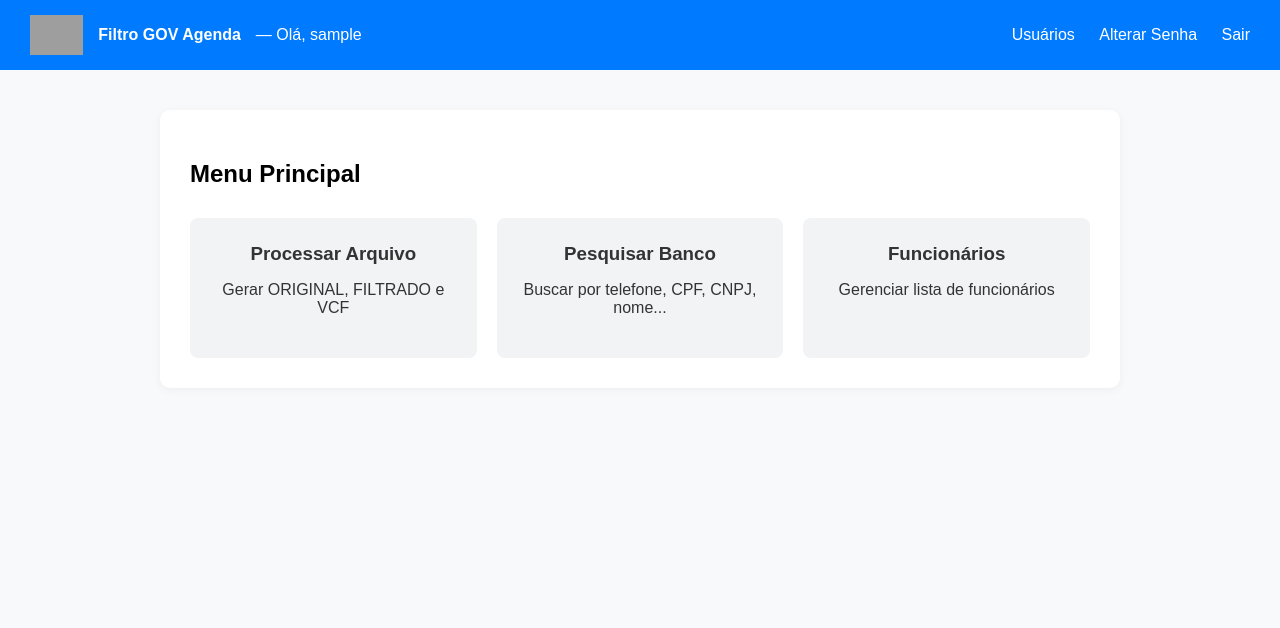
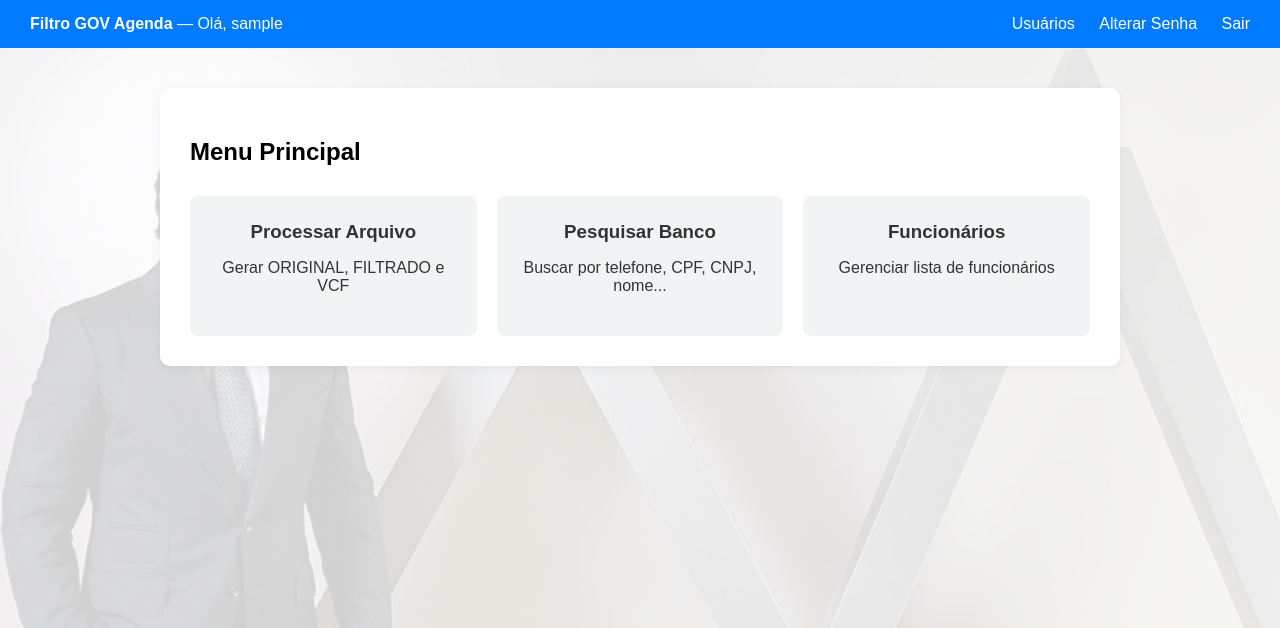
Before and after one commit to donizzetedopradojesus-commits/filtro-gov, a Flask app: page /dashboard in a window 1280 px wide. Shown: the top 628 px of the page. Run offline with Flask 3, Linux system fonts and the light colour scheme; the visitor is signed in with stand-in values (Sample User, id 1); grey boxes are pictures that could not be loaded.

Commit message:
Add files via upload

```diff
--- a/app.py
+++ b/app.py
@@ -57,7 +57,9 @@ def init_db():
             criado_em TEXT
         );
     """)
-    if not conn.execute("SELECT 1 FROM usuarios WHERE username = 'admin'").fetchone():
+    # Sempre garante que o admin existe
+    admin = conn.execute("SELECT id FROM usuarios WHERE username = 'admin'").fetchone()
+    if not admin:
         conn.execute(
             "INSERT INTO usuarios (username, password_hash, is_admin, criado_em) VALUES (?, ?, 1, ?)",
             ("admin", generate_password_hash("admin123"), datetime.now().isoformat())
--- a/static/LEIA-ME.txt
+++ b/static/LEIA-ME.txt
@@ -1,3 +1,3 @@
-# Coloque sua imagem aqui com o nome logo.png
-# Formatos aceitos: PNG, JPG, SVG
-# Tamanho recomendado: até 300x100 pixels
+# A imagem de fundo já está incluída (fundo.jpg)
+# Ela aparece clara atrás da página
+# Se quiser trocar, substitua o arquivo fundo.jpg
--- a/templates/dashboard.html
+++ b/templates/dashboard.html
@@ -4,8 +4,20 @@
     <meta charset="UTF-8">
     <title>Dashboard - Filtro GOV</title>
     <style>
-        body { font-family: Arial, sans-serif; margin: 0; background: #f8f9fa; }
-        .header { background: #007bff; color: white; padding: 15px 30px; display: flex; justify-content: space-between; align-items: center; }
+        body {
+            font-family: Arial, sans-serif;
+            margin: 0;
+            background: #f8f9fa url("{{ url_for('static', filename='fundo.jpg') }}") no-repeat center center fixed;
+            background-size: cover;
+        }
+        body::before {
+            content: "";
+            position: fixed;
+            top: 0; left: 0; right: 0; bottom: 0;
+            background: rgba(255, 255, 255, 0.82);
+            z-index: -1;
+        }
+        .header { background: #007bff; color: white; padding: 15px 30px; display: flex; justify-content: space-between; align-items: center; position: relative; z-index: 1; }
         .header a { color: white; text-decoration: none; margin-left: 20px; }
         .container { max-width: 900px; margin: 40px auto; background: white; padding: 30px; border-radius: 10px; box-shadow: 0 2px 10px rgba(0,0,0,0.05); }
         .menu { display: grid; grid-template-columns: repeat(auto-fit, minmax(200px, 1fr)); gap: 20px; margin-top: 30px; }
@@ -16,10 +28,7 @@
 </head>
 <body>
     <div class="header">
-        <div style="display:flex; align-items:center; gap:15px;">
-            <img src="{{ url_for('static', filename='logo.png') }}" alt="Logo" style="height:40px;">
-            <b>Filtro GOV Agenda</b> — Olá, {{ username }}
-        </div>
+        <div><b>Filtro GOV Agenda</b> — Olá, {{ username }}</div>
         <div>
             {% if is_admin %}<a href="{{ url_for('admin_usuarios') }}">Usuários</a>{% endif %}
             <a href="{{ url_for('alterar_senha') }}">Alterar Senha</a>
```
Also changed, not shown: templates/login.html (+18 -5 lines).
